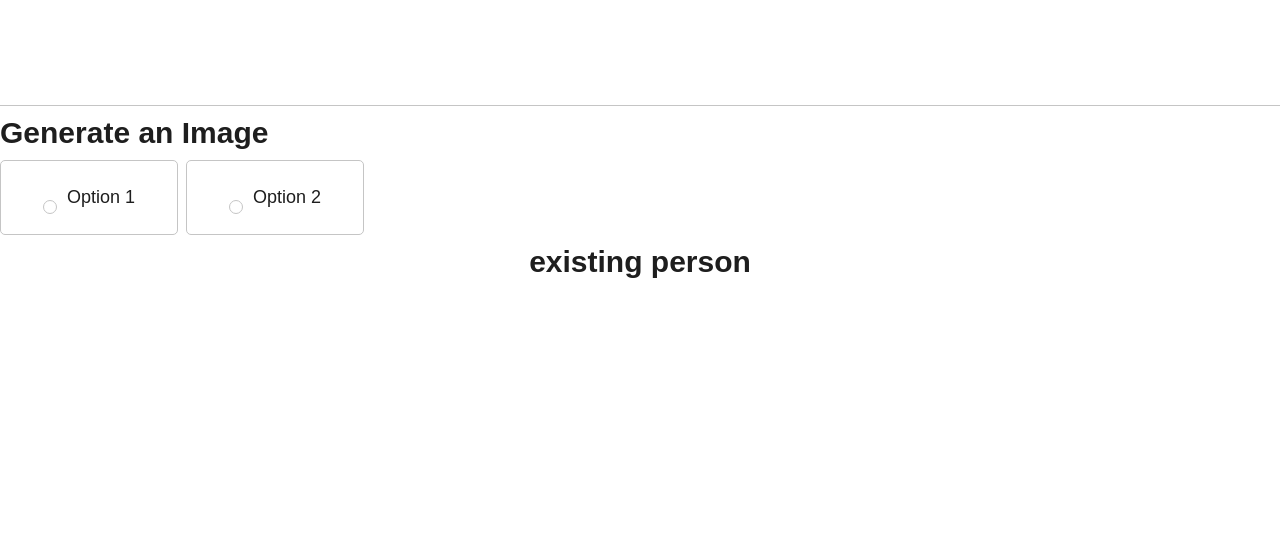
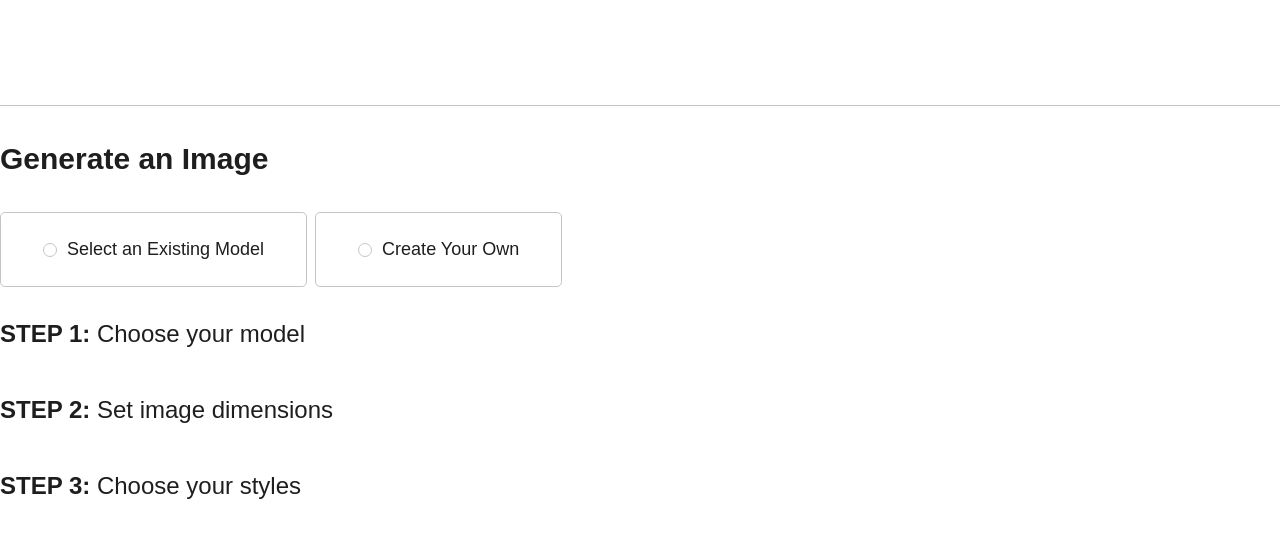
Before and after one commit to Lariicsam/vue-generate-image, a Vue app: page /create in a window 1280 px wide. Shown: the top 538 px of the page. Built offline with nearby package versions, Linux system fonts and the light colour scheme.

Commit message:
Add logo as a mixin

```diff
--- a/src/assets/scss/components/radio-button.scss
+++ b/src/assets/scss/components/radio-button.scss
@@ -133,7 +133,7 @@
       width: 12px;
       height: 12px;
       position: relative;
-      top: 13px;
+      top: 4px;
       margin-right: 10px;
       cursor: pointer;
       text-align: center;
--- a/src/assets/scss/shared/global.scss
+++ b/src/assets/scss/shared/global.scss
@@ -23,10 +23,8 @@ h1,
 h2,
 h3 {
   font-weight: $bold;
-  margin: 0.8rem 0;
-  @include until($tablet) {
-    text-align: center;
-  }
+  margin: 0;
+
 }
 
 h1 {
--- a/src/components/RadioOptionGroup.vue
+++ b/src/components/RadioOptionGroup.vue
@@ -6,7 +6,6 @@
       :textLabel="option.label"
       :value="option.value"
       :name="name"
-
       @update:modelValue="updateInput"
     />
   </div>
--- a/src/views/ExistingPersonView.vue
+++ b/src/views/ExistingPersonView.vue
@@ -1,3 +1,24 @@
 <template>
- <h1>existing person</h1>
+  <div class="irow margin--step">
+    <h2>STEP 1: <span>Choose your model</span></h2>
+  </div>
+
+  <div class="irow margin--step">
+    <h2>STEP 2: <span>Set image dimensions</span></h2>
+  </div>
+
+  <div class="irow margin--step">
+    <h2>STEP 3: <span>Choose your styles</span></h2>
+  </div>
 </template>
+<style lang="scss" scoped>
+  h2 {
+    & > span {
+      font-size: 2.4rem;
+      font-weight: normal;
+    }
+  }
+  .margin--step {
+    margin: 25px 0 7px;
+  }
+</style>
--- a/src/views/HomeView.vue
+++ b/src/views/HomeView.vue
@@ -1,13 +1,13 @@
 
 <template>
-  <div class="irow">
+  <div class="irow main-head">
     <h1>Generate an Image</h1>
   </div>
   <div class="irow">
     <radio-option-group
       :options="[
-        { label: 'Option 1', value: 'option1' },
-        { label: 'Option 2', value: 'option2' },
+        { label: 'Select an Existing Model', value: 'option1' },
+        { label: 'Create Your Own', value: 'option2' },
       ]"
       name="option"
       v-model="form.sampleRadio"
@@ -25,3 +25,9 @@ const form = reactive({
   samplePreSelectedRadio: "option2",
 });
 </script>
+
+<style lang="scss" scoped>
+  .main-head {
+    margin: 34px 0;
+  }
+</style>
```
Also changed, not shown: src/assets/scss/shared/_mixins.scss (+7 -3 lines).
